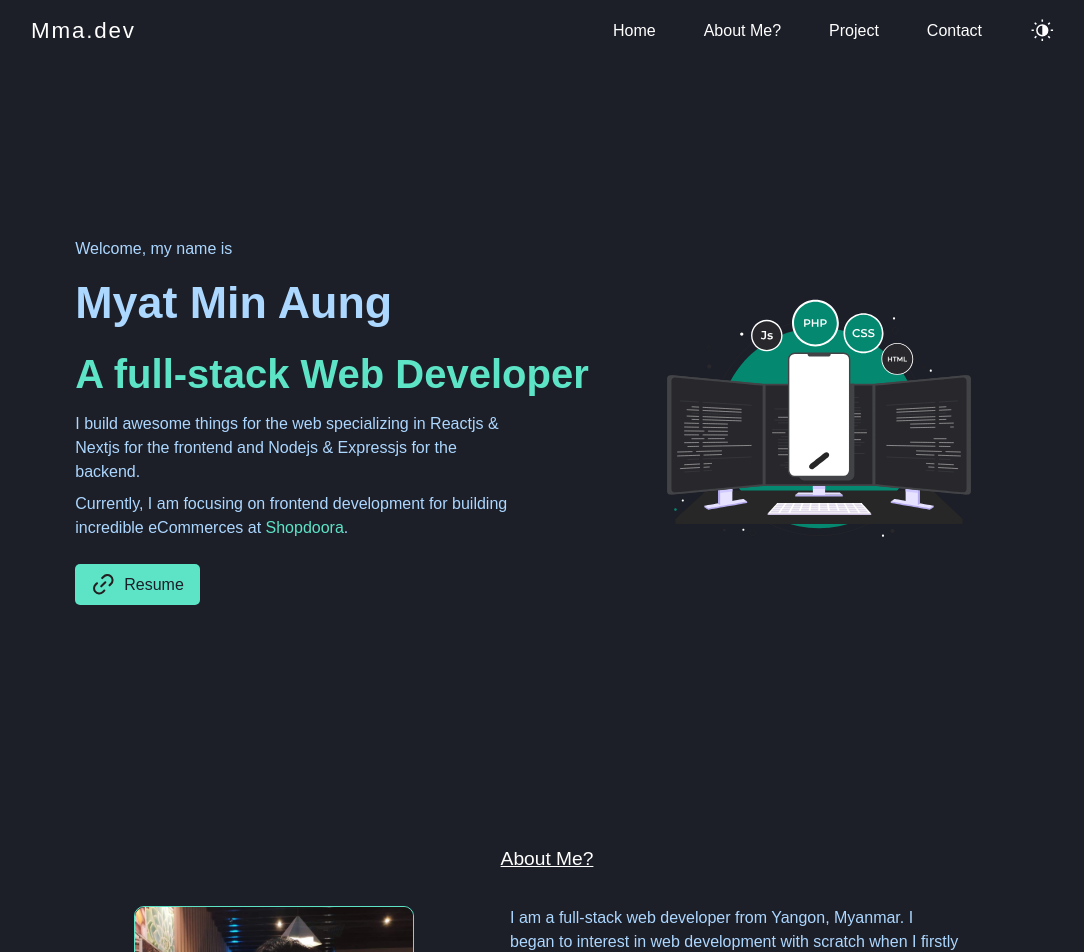
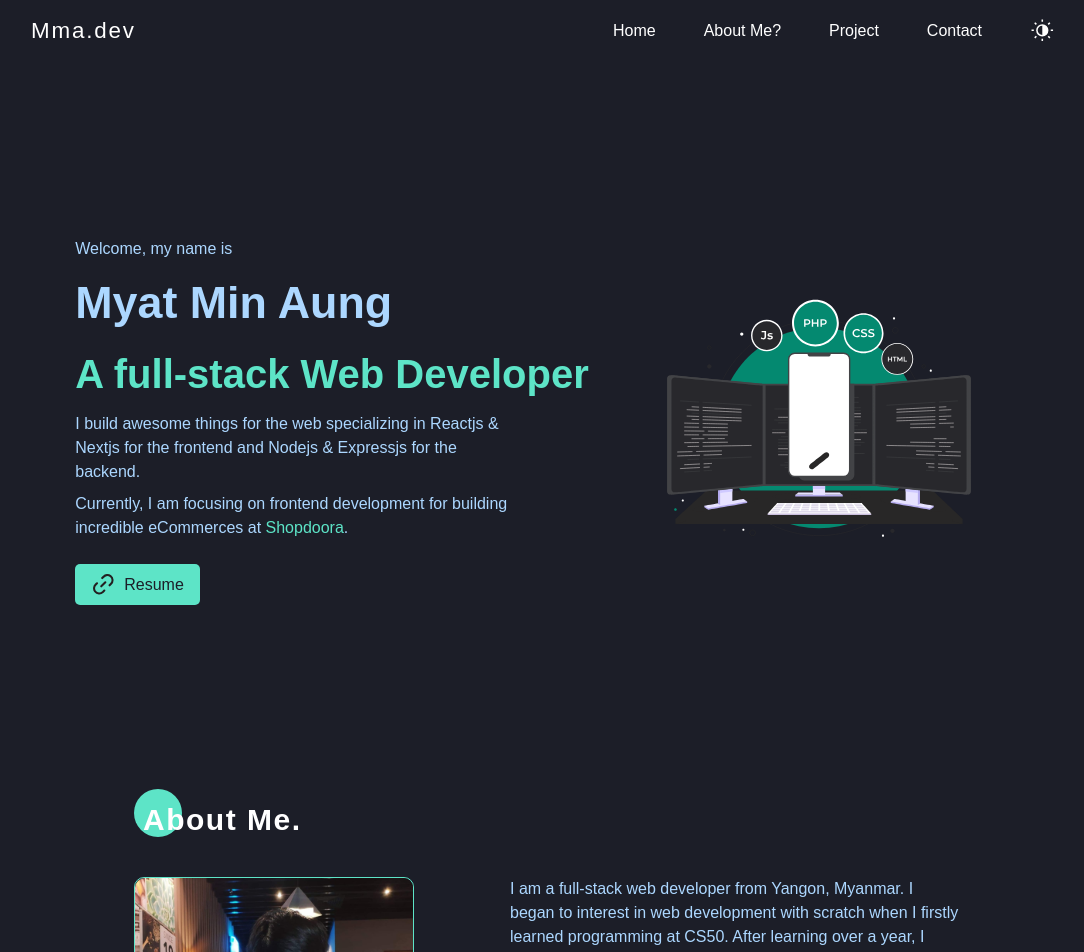
Before and after one commit to myatminag/myatminaung.v1, a Next.js app: page / in a window 1280 px wide. Shown: the top 952 px of the page, without its empty margins (97-1181 px from the left). Built offline with nearby package versions, Linux system fonts and the light colour scheme; no server answers.

Commit message:
add: animate heading

```diff
--- a/components/AboutSection.jsx
+++ b/components/AboutSection.jsx
@@ -3,7 +3,9 @@ import Box from "@mui/material/Box"
 import Typography from "@mui/material/Typography";
 import Stack from "@mui/material/Stack";
 
+
 import profilePic from "@/assets/myProfile.jpeg";
+import AnimateHeading from "./AnimateHeading";
 
 const AboutSection = ({ aboutRef }) => {
     return (
@@ -20,18 +22,7 @@ const AboutSection = ({ aboutRef }) => {
             }}
         >
             <Box>
-                <Typography
-                    paddingTop={6}
-                    color={"#FFFFFF"}
-                    fontSize={"1.2rem"}
-                    textAlign={"center"}
-
-                    sx={{
-                        textDecoration: "underline"
-                    }}
-                >
-                    About Me?
-                </Typography>
+                <AnimateHeading title={"About Me."} />
                 {/* ----- mobile view ----- */}
                 <Stack direction={"column"} spacing={2} marginTop={6} sx={{
                     display: { xs: "block", lg: "none" }
--- /dev/null
+++ b/components/AnimateHeading.jsx
@@ -0,0 +1,36 @@
+import Stack from "@mui/material/Stack";
+import Typography from "@mui/material/Typography";
+import { motion } from "framer-motion";
+
+const AnimateHeading = ({ title }) => {
+    return (
+        <Stack direction={"row"} position={"relative"}>
+            <motion.div
+                className="w-12 h-12 rounded-full bg-[#5de4c7]"
+                transition={{
+                    duration: 2,
+                    repeat: Infinity,
+                    repeatType: "reverse",
+                }}
+                initial={{ y: "8px" }}
+                animate={{ y: "-8px" }}
+                exit={{ y: "8px" }}
+            >
+
+            </motion.div>
+            <Typography
+                color={"#FFFFFF"}
+                fontSize={"30px"}
+                textAlign={"center"}
+                fontWeight={700}
+                letterSpacing={1.5}
+                position={"absolute"}
+                left={9}
+            >
+                {title}
+            </Typography>
+        </Stack>
+    );
+}
+
+export default AnimateHeading;
--- /dev/null
+++ b/components/icons/ExpIcon.js
@@ -0,0 +1,16 @@
+export const ExpIcon = () => {
+    return (
+        <svg
+            xmlns="http://www.w3.org/2000/svg"
+            width="22"
+            height="22"
+            fill="none"
+            viewBox="0 0 18 17"
+        >
+            <path
+                fill="#FFFFFF"
+                d="M5.66 0h-2C2.19 0 1 1.19 1 2.67v2a2.67 2.67 0 002.67 2.67h2a2.67 2.67 0 002.67-2.67v-2A2.678 2.678 0 005.66 0zm1.17 4.66c0 .64-.52 1.17-1.17 1.17h-2c-.64 0-1.17-.52-1.17-1.17v-2c0-.64.52-1.17 1.17-1.17h2c.64 0 1.17.52 1.17 1.17v2zM5.66 8.67h-2a2.67 2.67 0 00-2.67 2.67v2a2.67 2.67 0 002.67 2.67h2a2.67 2.67 0 002.67-2.67v-2a2.67 2.67 0 00-2.67-2.67zm1.17 4.66c0 .64-.52 1.17-1.17 1.17h-2c-.64 0-1.17-.52-1.17-1.17v-2c0-.64.52-1.17 1.17-1.17h2c.64 0 1.17.52 1.17 1.17v2zM14.33 0h-2c-1.47 0-2.66 1.19-2.66 2.67v2a2.67 2.67 0 002.67 2.67h2a2.67 2.67 0 002.67-2.67v-2A2.678 2.678 0 0014.33 0zm1.17 4.66c0 .64-.52 1.17-1.17 1.17h-2c-.64 0-1.17-.52-1.17-1.17v-2c0-.64.52-1.17 1.17-1.17h2c.64 0 1.17.52 1.17 1.17v2zM14.33 8.67h-2a2.67 2.67 0 00-2.67 2.67v2a2.67 2.67 0 002.67 2.67h2A2.67 2.67 0 0017 13.34v-2a2.67 2.67 0 00-2.67-2.67zm1.17 4.66c0 .64-.52 1.17-1.17 1.17h-2c-.64 0-1.17-.52-1.17-1.17v-2c0-.64.52-1.17 1.17-1.17h2c.64 0 1.17.52 1.17 1.17v2z"
+            ></path>
+        </svg>
+    );
+}
--- a/components/navbar/MobileNav.jsx
+++ b/components/navbar/MobileNav.jsx
@@ -3,17 +3,17 @@ import BottomNavigation from '@mui/material/BottomNavigation';
 import BottomNavigationAction from '@mui/material/BottomNavigationAction';
 import Paper from "@mui/material/Paper";
 
-import { HomeIcon } from '../icons/HomeIcon';
 import { AboutIcon } from '../icons/AboutIcon';
 import { ProjectIcon } from '../icons/ProjectIcon';
 import { ContactIcon } from '../icons/ContactIcon';
+import { ExpIcon } from '../icons/ExpIcon';
 
-const MobileNav = ({ homeRef, aboutRef, projectRef, contactRef }) => {
+const MobileNav = ({ aboutRef, expRef, projectRef, contactRef }) => {
 
     const navigation = [
-        { id: 1, label: "Home", icon: <HomeIcon />, ref: homeRef },
-        { id: 2, label: "About", icon: <AboutIcon />, ref: aboutRef },
-        { id: 3, label: "Project", icon: <ProjectIcon />, ref: projectRef },
+        { id: 1, label: "About Me?", icon: <AboutIcon />, ref: aboutRef },
+        { id: 2, label: "Experience", icon: <ProjectIcon />, ref: expRef },
+        { id: 3, label: "Project", icon: <ExpIcon />, ref: projectRef },
         { id: 4, label: "Contact", icon: <ContactIcon />, ref: contactRef },
     ]
 
```
